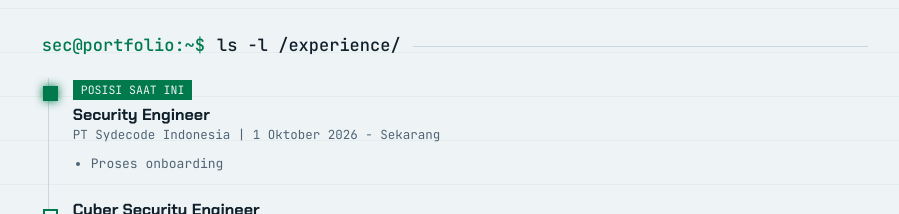
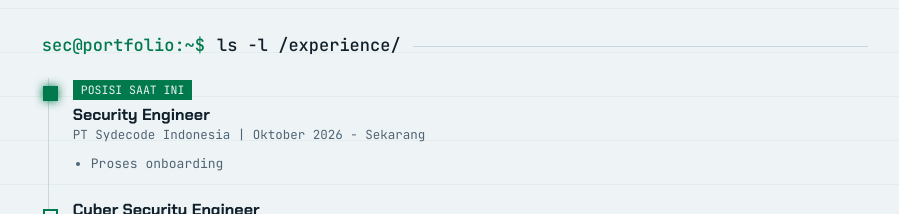
Before and after one commit to tikodjati/portofolio, a Next.js app: page / in a window 1280 px wide. Shown: the part 2280-2494 px from the top of the page, without its empty margins (185-1084 px from the left). Built offline with nearby package versions, Linux system fonts and the light colour scheme.

Commit message:
perbaiki profil

```diff
--- a/data/content.js
+++ b/data/content.js
@@ -45,7 +45,7 @@ export const WRITEUPS = [
 ];
 
 export const EXP = [
-  { role: "Security Engineer", org: "PT Sydecode Indonesia", time: "1 Oktober 2026 - Sekarang", now: true, pts: ["Proses onboarding"] },
+  { role: "Security Engineer", org: "PT Sydecode Indonesia", time: "Oktober 2026 - Sekarang", now: true, pts: ["Proses onboarding"] },
   {
     role: "Cyber Security Engineer", org: "PT Teknologi Server Indonesia (XCODE)", time: "10 Juli 2026 - 30 Agustus 2026", pts: ["Melakukan pengujian penetrasi pada website forum komunitas XCODE", "Merancang dan mengonfigurasi SIEM Wazuh dengan integrasi Virustotal, Shodan, realtime Telegram alert, dan Wazuh AI Copilot berbasis local LLM.", "Melakukan simulasi pentesting terhadap endpoint input user untuk menguji efektivitas SIEM Wazuh yang dirancang"]
   },
```
